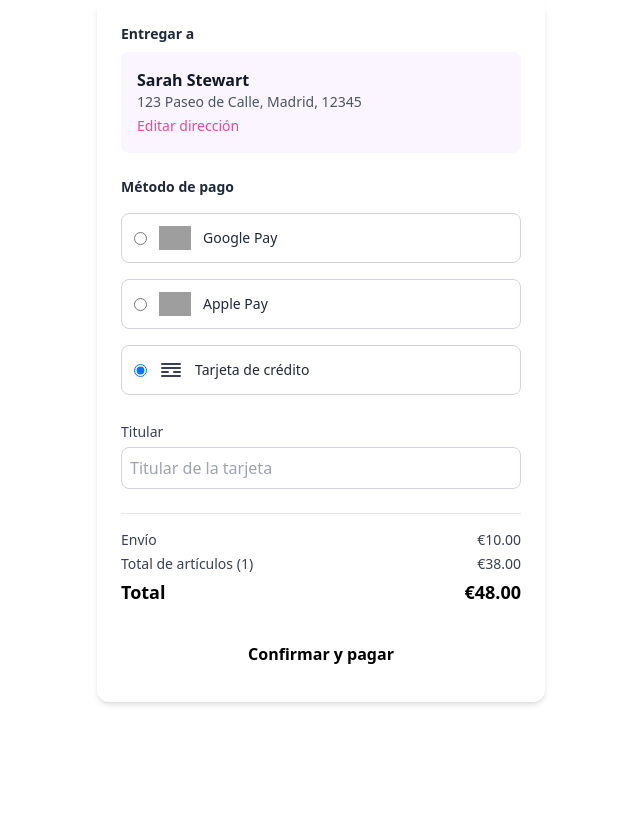
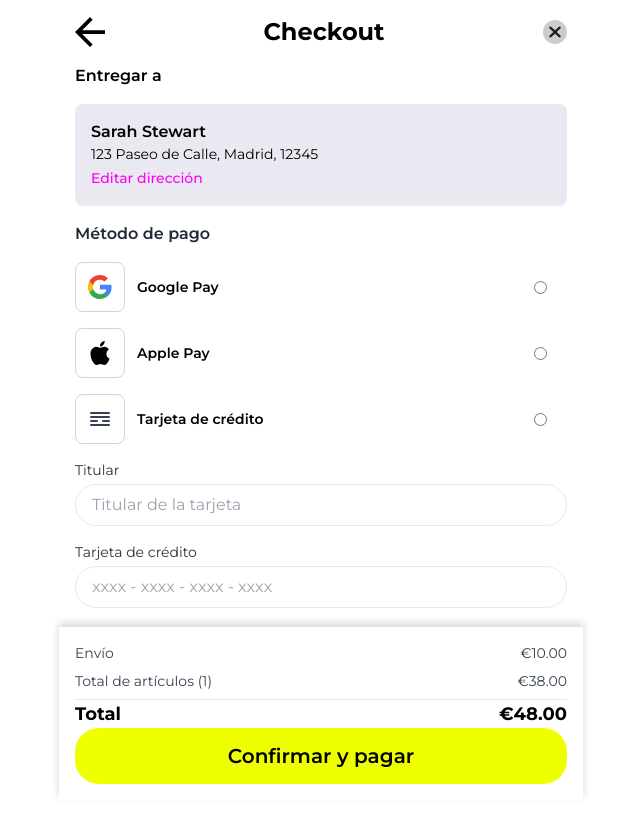
Before and after one commit to biluses/npc_fe, a Next.js app: page /checkout in a window 1280 px wide. Shown: the top 830 px of the page, without its empty margins (319-959 px from the left). Before the commit the page ends 800 px from the top, so only its background shows below. Built offline with nearby package versions, Linux system fonts and the light colour scheme; grey boxes are pictures that could not be loaded.

Commit message:
checkout page design

```diff
--- a/src/app/(subPage)/checkout/page.jsx
+++ b/src/app/(subPage)/checkout/page.jsx
@@ -6,47 +6,104 @@ export default function Checkout() {
     const router = useRouter();
     const [isOpenConfirmModel, setIsOpenConfirmModel] = useState(false);
     return (
-        <div class="max-w-md mx-auto bg-white rounded-xl shadow-md p-6 space-y-6 font-sans">
-            <div class="space-y-2">
-                <h2 class="text-sm font-semibold text-gray-800">Entregar a</h2>
-                <div class="bg-purple-50 p-4 rounded-lg">
-                    <p class="font-semibold text-gray-900">Sarah Stewart</p>
-                    <p class="text-sm text-gray-600">123 Paseo de Calle, Madrid, 12345</p>
-                    <button class="text-sm text-pink-500 font-medium mt-1 hover:underline">Editar dirección</button>
+        <div>
+            <div className="app-header">
+                <button onClick={() => router.back()}>
+                    <img src="/images/Back_Arrow_Icon.svg" alt="Back" />
+                </button>
+                <h1 className="app-title">Checkout</h1>
+                <button onClick={() => router.push("/store")} className=""><svg xmlns="http://www.w3.org/2000/svg" width="24" height="24" viewBox="0 0 24 24">
+                    <g id="Close_Icon" transform="translate(9245 2840)">
+                        <path id="cancel_24dp_5F6368_FILL1_wght400_GRAD0_opsz24_1_" data-name="cancel_24dp_5F6368_FILL1_wght400_GRAD0_opsz24 (1)" d="M87.68-862,92-866.32,96.32-862,98-863.68,93.68-868,98-872.32,96.32-874,92-869.68,87.68-874,86-872.32,90.32-868,86-863.68ZM92-856a11.685,11.685,0,0,1-4.68-.945,12.118,12.118,0,0,1-3.81-2.565,12.119,12.119,0,0,1-2.565-3.81A11.685,11.685,0,0,1,80-868a11.685,11.685,0,0,1,.945-4.68,12.119,12.119,0,0,1,2.565-3.81,12.118,12.118,0,0,1,3.81-2.565A11.685,11.685,0,0,1,92-880a11.685,11.685,0,0,1,4.68.945,12.118,12.118,0,0,1,3.81,2.565,12.119,12.119,0,0,1,2.565,3.81A11.685,11.685,0,0,1,104-868a11.685,11.685,0,0,1-.945,4.68,12.119,12.119,0,0,1-2.565,3.81,12.118,12.118,0,0,1-3.81,2.565A11.685,11.685,0,0,1,92-856Z" transform="translate(-9325 -1960)" fill="#78757E" opacity="0.38" />
+                        <path id="cancel_24dp_5F6368_FILL1_wght400_GRAD0_opsz24_1_2" data-name="cancel_24dp_5F6368_FILL1_wght400_GRAD0_opsz24 (1)" d="M281.723-668.306l4.43-4.21,4.43,4.21,1.723-1.637-4.43-4.21,4.43-4.21L290.583-680l-4.43,4.21-4.43-4.21L280-678.363l4.43,4.21-4.43,4.21Z" transform="translate(-9519.153 -2153.847)" fill="#1c1c1c" />
+                    </g>
+                </svg></button>
+            </div>
+            <div className="pb-[190px] px-4">
+                <div class="space-y-4">
+                    <h2 class="text-base font-semibold text-black">Entregar a</h2>
+                    <div class="bg-light-gray p-4 rounded-lg">
+                        <p class="font-semibold text-black">Sarah Stewart</p>
+                        <p class="text-sm text-black">123 Paseo de Calle, Madrid, 12345</p>
+                        <button class="text-sm text-magenta font-medium mt-1 hover:underline">Editar dirección</button>
                     </div>
                 </div>
-            <div class="space-y-4">
-                <h2 class="text-sm font-semibold text-gray-800">Método de pago</h2>
-                <label class="flex items-center gap-3 border border-gray-300 p-3 rounded-lg cursor-pointer hover:border-gray-400">
-                    <input type="radio" name="payment" class="form-radio text-black" />
-                    <img src="https://www.gstatic.com/pay/button/svg/black.svg" alt="Google Pay" class="h-6" />
-                    <span class="text-sm text-gray-800">Google Pay</span>
+                <h2 class="text-base mt-4 font-semibold text-gray-800">Método de pago</h2>
+                <div class="space-y-4 mt-4">
+                    <div class="flex items-center justify-between gap-3">
+                        <div className="flex items-center gap-3">
+                            <label class="flex items-center border border-gray-300 rounded-lg p-3 cursor-pointer">
+                                <img src="/images/google_icon.svg" alt="Google Pay" class="h-6" />
                             </label>
-                <label class="flex items-center gap-3 border border-gray-300 p-3 rounded-lg cursor-pointer hover:border-gray-400">
-                    <input type="radio" name="payment" class="form-radio text-black" />
-                    <img src="https://developer.apple.com/design/human-interface-guidelines/apple-pay/images/apple-pay-logo_2x.png" alt="Apple Pay" class="h-6" />
-                    <span class="text-sm text-gray-800">Apple Pay</span>
+                            <span class="text-sm font-semibold text-black">Google Pay</span>
+                        </div>
+                        <input type="radio" name="payment" class="form-radio text-black mr-5" />
+                    </div>
+                    <div class="flex items-center justify-between gap-3">
+                        <div className="flex items-center gap-3">
+                            <label class="flex items-center border border-gray-300 rounded-lg p-3 cursor-pointer">
+                                <svg id="Apple_Icon" xmlns="http://www.w3.org/2000/svg" width="24" height="24" viewBox="0 0 17.027 21.403">
+                                    <path id="Path_2" data-name="Path 2" d="M14.725,11.866a4.481,4.481,0,0,1,2.259-4.075,4.945,4.945,0,0,0-3.828-2.123,5.471,5.471,0,0,0-2.3.429,11.282,11.282,0,0,1-1.695.557,5.088,5.088,0,0,1-1.528-.472,5.168,5.168,0,0,0-1.924-.472,4.767,4.767,0,0,0-2.489.74,5.3,5.3,0,0,0-1.84,1.962A7.336,7.336,0,0,0,.5,12.1a12.064,12.064,0,0,0,.648,3.86A13.027,13.027,0,0,0,2.7,19.2,10.425,10.425,0,0,0,4.16,21.044,2.455,2.455,0,0,0,6,21.9a4.659,4.659,0,0,0,1.589-.451,4.534,4.534,0,0,1,1.841-.406,4.394,4.394,0,0,1,1.778.406,4.574,4.574,0,0,0,1.673.429,2.77,2.77,0,0,0,1.8-.835,5.081,5.081,0,0,0,.637-.708q.4-.524.764-1.072.3-.472.575-.965a9.7,9.7,0,0,0,.512-1.094q.1-.236.188-.482c.056-.164.111-.332.167-.5a4.758,4.758,0,0,1-2.8-4.353ZM12.088,3.931a4.731,4.731,0,0,0,1.109-3V.715A1.132,1.132,0,0,0,13.177.5a4.09,4.09,0,0,0-1.643.493A4.556,4.556,0,0,0,10.1,2.13a4.44,4.44,0,0,0-1.13,2.9v.2a1.09,1.09,0,0,0,.021.2,3.462,3.462,0,0,0,3.1-1.5Z" transform="translate(-0.5 -0.5)" fill="#000" />
+                                </svg>
                             </label>
-                <label class="flex items-center gap-3 border border-gray-300 p-3 rounded-lg cursor-pointer hover:border-gray-400">
-                    <input type="radio" name="payment" checked class="form-radio text-black" />
+                            <span class="text-sm font-semibold text-black">Apple Pay</span>
+                        </div>
+                        <input type="radio" name="payment" class="form-radio text-black mr-5" />
+                    </div>
+                    <div class="flex items-center justify-between gap-3">
+                        <div className="flex items-center gap-3">
+                            <label class="flex items-center border border-gray-300 rounded-lg p-3 cursor-pointer">
                                 <svg class="h-6 w-6 text-gray-700" fill="none" viewBox="0 0 24 24" stroke="currentColor">
                                     <path stroke-linecap="round" stroke-linejoin="round" stroke-width="2" d="M3 10h18M3 6h18M3 14h6m6 0h6M3 18h18" />
                                 </svg>
-                    <span class="text-sm text-gray-800">Tarjeta de crédito</span>
                             </label>
+                            <span class="text-sm font-semibold text-black">Tarjeta de crédito</span>
                         </div>
-            <div class="space-y-3">
-                <label class="block">
-                    <span class="text-sm text-gray-700">Titular</span>
+                        <input type="radio" name="payment" class="form-radio text-black mr-5" />
+                    </div>
+                </div>
+
+                <div class="space-y-4 mt-4">
+                    <div>
+                        <label class="block text-sm text-primary-black mb-1">Titular</label>
                         <input
                             type="text"
                             placeholder="Titular de la tarjeta"
-                        class="w-full mt-1 p-2 border border-gray-300 rounded-lg focus:outline-none focus:ring-2 focus:ring-yellow-400"
+                            class="w-full border border-light-gray rounded-full px-4 py-2 focus:outline-none focus:ring-2 focus:ring-light-gray"
                         />
-                </label>
+                    </div>
+                    <div>
+                        <label class="block text-sm text-primary-black mb-1">Tarjeta de crédito</label>
+                        <input
+                            type="text"
+                            placeholder="xxxx - xxxx - xxxx - xxxx"
+                            class="w-full border border-light-gray rounded-full px-4 py-2 focus:outline-none focus:ring-2 focus:ring-light-gray"
+                        />
                     </div>
 
-            <div class="border-t pt-4 text-sm text-gray-700 space-y-1">
+                    <div class="flex gap-4">
+                        <div class="w-1/2">
+                            <label class="block text-sm text-primary-black mb-1">Fecha de vencimiento</label>
+                            <input
+                                type="text"
+                                placeholder="DD - MM - AAAA"
+                                class="w-full border border-light-gray rounded-full px-4 py-2 focus:outline-none focus:ring-2 focus:ring-light-gray"
+                            />
+                        </div>
+                        <div class="w-24">
+                            <label class="block text-sm text-primary-black mb-1">CVV</label>
+                            <input
+                                type="text"
+                                placeholder="xxx"
+                                class="w-full border border-light-gray rounded-full px-4 py-2 focus:outline-none focus:ring-2 focus:ring-light-gray"
+                            />
+                        </div>
+                    </div>
+                </div>
+            </div>
+
+            <div class="fixed bottom-0 left-0 right-0 bg-white shadow-md p-4 max-w-[393pt] mx-auto" style={{ boxShadow: "0pt -3pt 6pt #00000029" }}>
+                <div class="text-sm text-gray-700 space-y-2">
                     <div class="flex justify-between">
                         <span>Envío</span>
                         <span>€10.00</span>
@@ -55,14 +112,15 @@ export default function Checkout() {
                         <span>Total de artículos (1)</span>
                         <span>€38.00</span>
                     </div>
-                <div class="flex justify-between font-bold text-lg text-black">
+                    <div class="flex justify-between font-bold text-lg text-black border-t border-light-gray">
                         <span>Total</span>
                         <span>€48.00</span>
                     </div>
                 </div>
-            <button class="w-full bg-yellow-300 text-black font-semibold py-3 rounded-full hover:bg-yellow-400 transition">
+                <button class="main-button">
                     Confirmar y pagar
                 </button>
+            </div>
         </div>
 
     );
```
Lines whose indentation alone changed are shown as unchanged.
